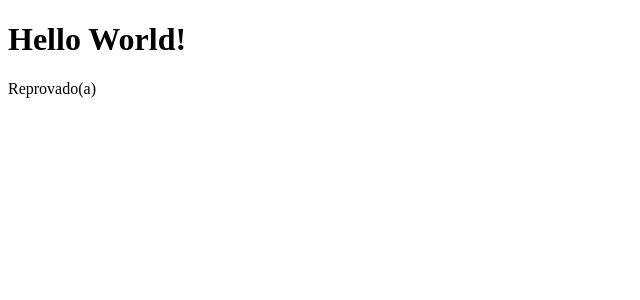
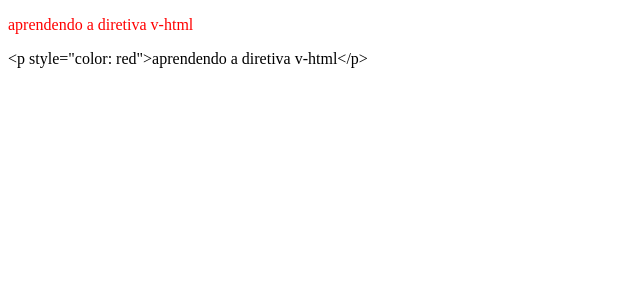
Before and after one commit to GalazziJ/vue-project, a Vue app: page / in a window 1280 px wide. Shown: the top 300 px of the page, without its empty margins (0-640 px from the left). Built offline with nearby package versions, Linux system fonts and the light colour scheme.

Commit message:
aprendendo v-for e v-html

```diff
--- a/src/App.vue
+++ b/src/App.vue
@@ -2,11 +2,12 @@
 <script setup>
 // importação dos componentes
 // import Exemplo01 from './components/exemplo01interpolacao.vue';
-import Exemplo02 from './components/Exemplo02Condicional.vue';
-
+// import Exemplo02 from './components/Exemplo02Condicional.vue';
+// import Exemplo03 from './components/Exemplo03Laco.vue';
+import Exemplo04 from './components/Exemplo04HTML.vue';
 </script>
 
 <!-- HTML -->
 <template>
-  <Exemplo02> </Exemplo02>
+  <Exemplo04> </Exemplo04>
 </template>
--- /dev/null
+++ b/src/components/Exemplo03Laco.vue
@@ -0,0 +1,12 @@
+<!-- SCRIPT -->
+
+<script setup>
+
+let nomes = ['alice', 'bruna', 'caio', 'daniel', 'ellen']
+</script>
+<!-- HTML -->
+<template>
+  <ul>
+    <li v-for="nome in nomes">{{ nome }}</li>
+  </ul>
+</template>
--- /dev/null
+++ b/src/components/Exemplo04HTML.vue
@@ -0,0 +1,10 @@
+<!-- SCRIPT -->
+<script setup>
+let texto = '<p style="color: red">aprendendo a diretiva v-html</p>'
+</script>
+
+<!-- HTML -->
+<template>
+  <div v-html="texto"></div> <!-- foco em utilizar estruturas HTML -->
+  <div>{{ texto }}</div>
+</template>
```
